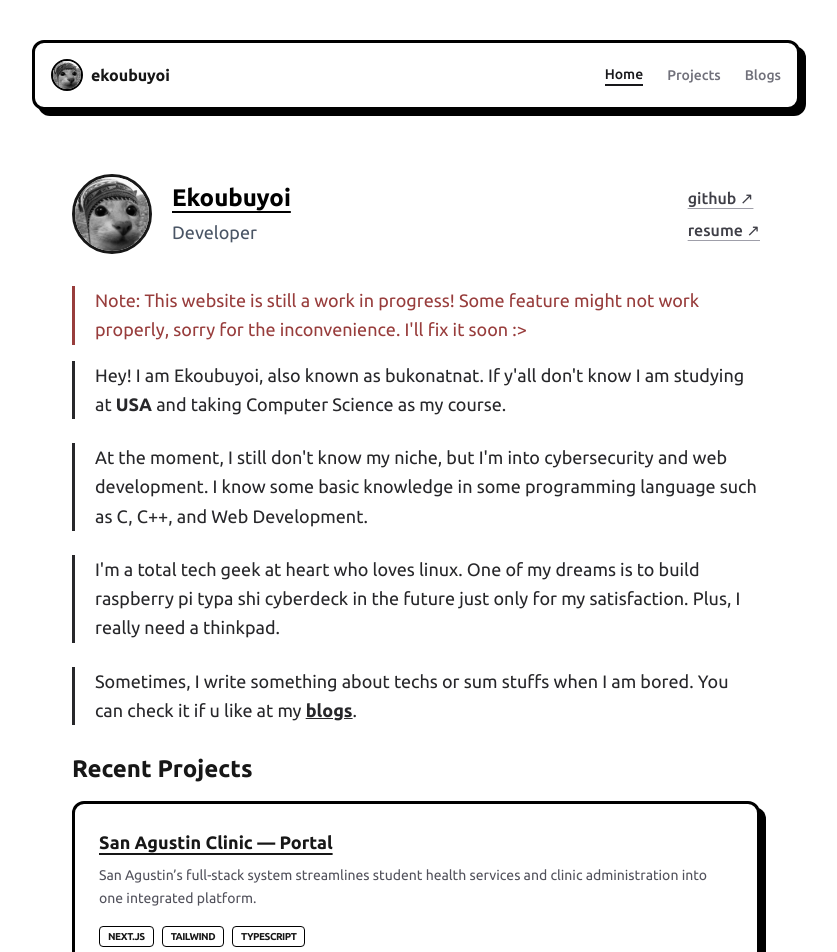
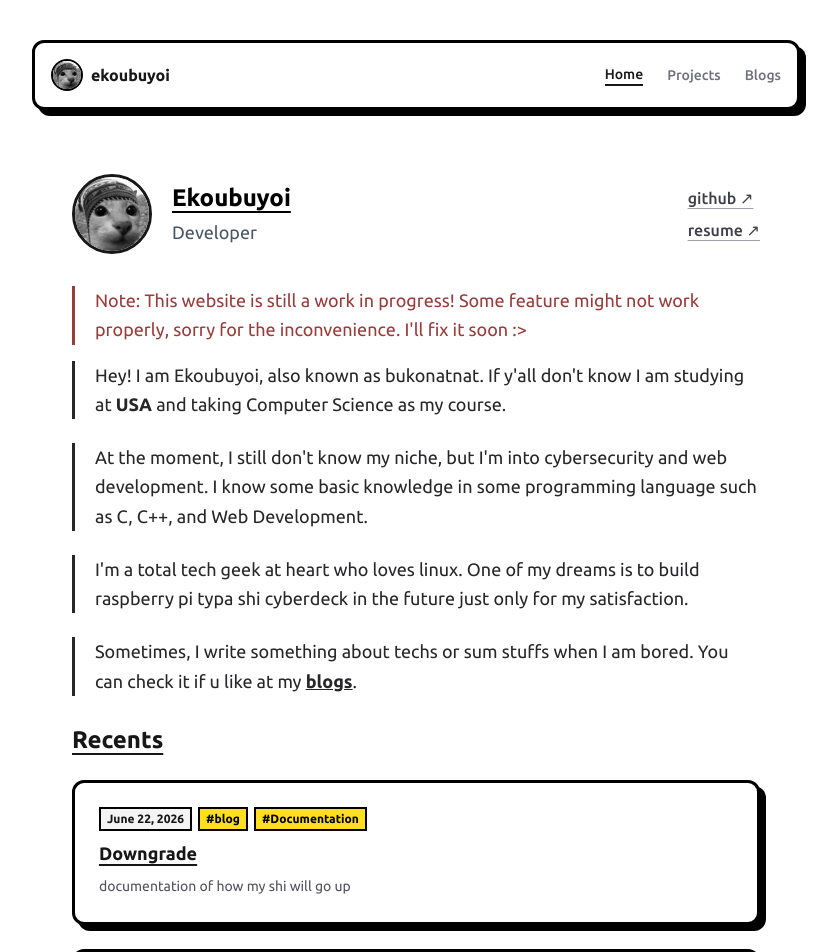
Before and after one commit to ekoubuyoi/ekoubu, a Next.js app: page / in a window 1280 px wide. Shown: the top 952 px of the page, without its empty margins (224-1061 px from the left). Built offline with nearby package versions, Linux system fonts and the light colour scheme.

Commit message:
fixed uneven spacing of pages

```diff
--- a/src/app/blogs/page.tsx
+++ b/src/app/blogs/page.tsx
@@ -10,7 +10,7 @@ export default function BlogsPage() {
     }, []);
 
     return (
-        <main className="mx-auto flex w-full max-w-3xl flex-col bg-white px-6 sm:px-10 md:px-10 pt-6 sm:pt-24 md:pt-20 pb-6 sm:pb-8 min-h-screen">
+        <main className="mx-auto flex w-full max-w-3xl flex-col bg-white px-6 sm:px-10 md:px-10 pt-6 sm:pt-24 md:pt-20 pb-22 sm:pb-8 min-h-screen">
             <div className="flex flex-col">
                 <Link href="/" className="group mb-6 underline decoration-2 underline-offset-6 flex items-center text-sm font-bold text-black hover:opacity-70 transition-opacity w-fit">
                     <svg xmlns="http://www.w3.org/2000/svg" width="16" height="16" viewBox="0 0 24 24" fill="none" stroke="currentColor" strokeWidth="2" strokeLinecap="round" strokeLinejoin="round" className="mr-1 transition-transform group-hover:-translate-x-1">
--- a/src/app/page.tsx
+++ b/src/app/page.tsx
@@ -1,14 +1,38 @@
 import Image from "next/image";
+import Link from "next/link";
 
-// to automatically import recent projects
 import { projects } from "@/data/projects";
+import { blogs } from "@/data/blogs";
+
 export default function Home() {
-  // Get the last project in the array
-  const recentProject =
-    projects.length > 0 ? projects[projects.length - 1] : null;
+  // Merge projects and blogs into a single recent feed, sorted by date descending
+  const recentItems = [
+    ...projects.map((p) => ({
+      id: p.id,
+      title: p.title,
+      description: p.description,
+      date: p.date,
+      tags: p.tags,
+      image: p.image,
+      href: p.github ?? "#",
+      type: "project" as const,
+    })),
+    ...blogs.map((b) => ({
+      id: b.id,
+      title: b.title,
+      description: b.description,
+      date: b.date,
+      tags: b.tags,
+      image: b.image,
+      href: `/blogs/${b.id}`,
+      type: "blog" as const,
+    })),
+  ]
+    .sort((a, b) => new Date(b.date).getTime() - new Date(a.date).getTime())
+    .slice(0, 2);
 
   return (
-    <main className="mx-auto flex w-full max-w-3xl flex-col items-start justify-between bg-white px-10 sm:px-10 md:px-10 pt-6 sm:pt-24 md:pt-20 pb-6 sm:pb-8">
+    <main className="mx-auto flex w-full max-w-3xl flex-col items-start justify-between bg-white px-10 sm:px-10 md:px-10 pt-6 sm:pt-24 md:pt-20 pb-14 sm:pb-8">
       {/* pfp and text info */}
       <div className="flex items-center justify-between sm:mt-6 mt-2 w-full">
         {/* pfp + name */}
@@ -83,7 +107,7 @@ export default function Home() {
         <h1 className="border-l-3 pl-5 mt-4 sm:mt-6 text-base sm:text-lg leading-relaxed text-zinc-800">
           I'm a total tech geek at heart who loves linux. One of my dreams is to
           build raspberry pi typa shi cyberdeck in the future just only for my
-          satisfaction. Plus, I really need a thinkpad.
+          satisfaction.
         </h1>
 
         <h1 className="border-l-3 pl-5 mb-1 mt-4 sm:mt-6 text-base sm:text-lg leading-relaxed text-zinc-800">
@@ -95,42 +119,52 @@ export default function Home() {
           .
         </h1>
 
-        {/* projects list */}
-        <div className="py-6 w-full flex flex-col gap-4">
-          <h1 className="text-xl sm:text-2xl font-bold">Recent Projects</h1>
+        {/* recent list — mixes projects & blogs */}
+        <div className="py-6 w-full flex flex-col gap-6">
+          <h1 className="text-xl underline decoration-2 underline-offset-5 sm:text-2xl font-bold"> Recents </h1>
 
-          {recentProject ? (
-            <a
-              key={recentProject.id}
-              href={recentProject.github} // Make sure 'githubUrl' exists in your projects data
-              target="_blank"
-              rel="noopener noreferrer"
-              className="block border-[3px] border-black p-6 rounded-xl bg-white shadow-[6px_6px_0px_0px_rgba(0,0,0,1)] transition-all hover:translate-x-[3px] hover:translate-y-[3px] hover:shadow-none cursor-pointer"
-            >
-              <div className="flex flex-col gap-2">
-                <h3 className="text-lg font-bold underline underline-offset-4 decoration-2">
-                  {recentProject.title}
-                </h3>
-                <p className="text-sm text-zinc-600 leading-relaxed">
-                  {recentProject.description}
-                </p>
+          {recentItems.length > 0 ? (
+            recentItems.map((item) => {
+              const isExternal = item.type === "project";
+              const Comp = isExternal ? "a" : Link;
+              const extraProps = isExternal
+                ? { target: "_blank", rel: "noopener noreferrer" }
+                : {};
 
-                {/* Tags */}
-                <div className="flex flex-wrap gap-2 mt-2">
-                  {recentProject.tags.map((tag, index) => (
-                    <span
-                      key={index}
-                      className="text-[10px] font-bold border border-black px-2 py-0.5 rounded uppercase tracking-tighter"
-                    >
-                      {tag}
-                    </span>
-                  ))}
-                </div>
-              </div>
-            </a>
+              return (
+                <Comp
+                  key={`${item.type}-${item.id}`}
+                  href={item.href}
+                  {...extraProps}
+                  className="block border-[3px] border-black p-6 rounded-xl bg-white shadow-[6px_6px_0px_0px_rgba(0,0,0,1)] transition-all hover:translate-x-[3px] hover:translate-y-[3px] hover:shadow-none"
+                >
+                  <div className="flex flex-col gap-2">
+                    <div className="flex flex-wrap gap-1.5">
+                      <span className="text-xs font-bold px-1.5 py-0.5 bg-zinc-100 border-2 border-black whitespace-nowrap">
+                        {new Date(item.date).toLocaleDateString("en-US", { month: "long", day: "numeric", year: "numeric" })}
+                      </span>
+                      <span className="text-xs font-bold px-1.5 py-0.5 bg-yellow-300 text-black border-2 border-black whitespace-nowrap">
+                        #{item.type}
+                      </span>
+                      {item.tags.map((tag) => (
+                        <span key={tag} className="text-xs font-bold px-1.5 py-0.5 bg-yellow-300 text-black border-2 border-black whitespace-nowrap">
+                          #{tag}
+                        </span>
+                      ))}
+                    </div>
+                    <h3 className="text-lg font-bold underline underline-offset-4 decoration-2">
+                      {item.title}
+                    </h3>
+                    <p className="text-sm text-zinc-600 leading-relaxed">
+                      {item.description}
+                    </p>
+                  </div>
+                </Comp>
+              );
+            })
           ) : (
             <div className="border-[3px] border-dashed border-zinc-400 p-6 rounded-xl text-center text-zinc-500">
-              No projects found. Check back later!
+              Nothing yet. Check back later!
             </div>
           )}
         </div>
--- a/src/app/projects/[slug/]/page.tsx
+++ b/src/app/projects/[slug/]/page.tsx
@@ -10,7 +10,7 @@ export default async function ProjectDetailPage({ params }: { params: { slug: st
   }
 
   return (
-    <main className="mx-auto flex w-full max-w-3xl flex-col bg-white px-16 py-32 min-h-screen">
+    <main className="mx-auto flex w-full max-w-3xl flex-col bg-white px-16 sm:pt-10 pb-22 sm:pb-8 min-h-screen">
       <Link href="/projects" className="text-sm text-muted-foreground hover:text-primary mb-8 inline-block">
         ← Back to Projects
       </Link>
--- a/src/app/projects/page.tsx
+++ b/src/app/projects/page.tsx
@@ -3,7 +3,7 @@ import Link from "next/link";;
 
 export default function ProjectsPage() {
   return (
-    <main className="mx-auto flex w-full max-w-3xl flex-col bg-white px-6 sm:px-10 md:px-10 pt-6 sm:pt-16 md:pt-20 pb-6 sm:pb-8 min-h-screen">
+    <main className="mx-auto flex w-full max-w-3xl flex-col bg-white px-6 sm:px-10 md:px-10 pt-6 sm:pt-16 md:pt-20 pb-22 sm:pb-8 min-h-screen">
       <div className="flex flex-col">
         <Link href="/" className="group mb-6 underline decoration-2 underline-offset-6 flex items-center text-sm font-bold text-black hover:opacity-70 transition-opacity w-fit">
           <svg xmlns="http://www.w3.org/2000/svg" width="16" height="16" viewBox="0 0 24 24" fill="none" stroke="currentColor" strokeWidth="2" strokeLinecap="round" strokeLinejoin="round" className="mr-1 transition-transform group-hover:-translate-x-1"><line x1="19" y1="12" x2="5" y2="12"></line><polyline points="12 19 5 12 12 5"></polyline></svg>
--- a/src/data/blogs.ts
+++ b/src/data/blogs.ts
@@ -25,7 +25,6 @@ export const blogs: Blog[] = [
 I started to study with the help of my trusted friend, Gemini. Since I've studied C, C++ before I decided to start understanding Functions and its syntax.
 
 I learned how to use function and call functions inside main, which is kind of hard for me before, but now I realized that it's not that hard.
-
 `,
     },
 
@@ -34,7 +33,7 @@ export const blogs: Blog[] = [
         title: "Downgrade",
         description: "documentation of how my shi will go up",
         image: "/images/blog-2/state.jpg",
-        date: "2025-06-22",
+        date: "2026-06-22",
         tags: ["Documentation"],
         content: `Damn my life, a lot of things happened in just 1 month. I BROKE my main laptop which I daily drive for schools and other stuffs, kinda mid but good anyway. Idk what to feel honestly..
 
@@ -63,6 +62,11 @@ export const blogs: Blog[] = [
 
 Honestly, this T420 makes my life productive, maybe because of its appearance? tactile keyboard? its old features that other modern laptops can't do?
 
+<b class=blog-date>June 20, 2026</b>
+I bought a 2.5 SATA SSD for $21, I'll make it my main drive because HDD is too slow to process tasks. I also have here a caddy for my extra HDD, bought it for like $0.65 lol
+
+<img src="/images/blog-2/caddy.jpg" alt="My broken Acer laptop screen" class="blog-img2" />
+
 <b>WHAT ARE MY PLANS?</b>
 <b>1. Max out its RAM</b>
 I want to max out my RAM. It's currently 8GB (four 4GB sticks), which makes upgrading difficult since all four slots are full. If I buy an 8GB stick, the total will be 12GB instead of 16GB. If I decide to buy another 8GB stick later, I'll end up with an 8GB and 8GB setup, meaning my old 4GB sticks will go to waste.
@@ -75,6 +79,13 @@ export const blogs: Blog[] = [
 
 Honestly, I'm laughing at myself cause I be like daily-driving a 2nd-gen i5 in 2026. I know it's a downgrade in specs, but a massive upgrade for myself. I'm realizing that success isn't about having the newest tech, it's about how hard you hustle with what you've got.
 
+<b class=blog-title>btw here's my full set up:</b>
+<img src="/images/blog-2/setup.jpg" alt="My broken Acer laptop screen" class="blog-inline-img" />
+<b>Laptop:</b> Thinkpad T420
+<b>Monitor:</b> Sharp idk
+<b>Keyboard:</b> AJAZZ AK820
+<b>Mouse:</b> Attack Shark X11
+<b>Mic:</b> TNW K16
 `,
     },
 ];
--- a/src/data/projects.ts
+++ b/src/data/projects.ts
@@ -4,6 +4,7 @@ export interface Project {
   description: string;
   slug: string;
   image: string;
+  date: string;
   tags: string[];
   link?: string;
   github?: string;
@@ -16,6 +17,7 @@ export const projects: Project[] = [
     description: "i forgot about this",
     slug: "example-project",
     image: "/images/loomp.jpg",
+    date: "2025-01-15",
     tags: ["C#",],
     github: "https://github.com",
   },
@@ -26,6 +28,7 @@ export const projects: Project[] = [
     description: "San Agustin’s full-stack system streamlines student health services and clinic administration into one integrated platform.",
     slug: "example-project",
     image: "/images/SACM2.jpg",
+    date: "2026-04-10",
     tags: ["Next.js", "Tailwind", "TypeScript"],
     github: "https://github.com/matchaejayyy/Computer-Programming-2-",
   },
```
Also changed, not shown: src/app/blogs/[id]/page.tsx (+13 -15 lines), public/images/blog-2/caddy.jpg (added), 1 other file (tests, documents, lock files or other folders). Lines whose indentation alone changed are shown as unchanged.
